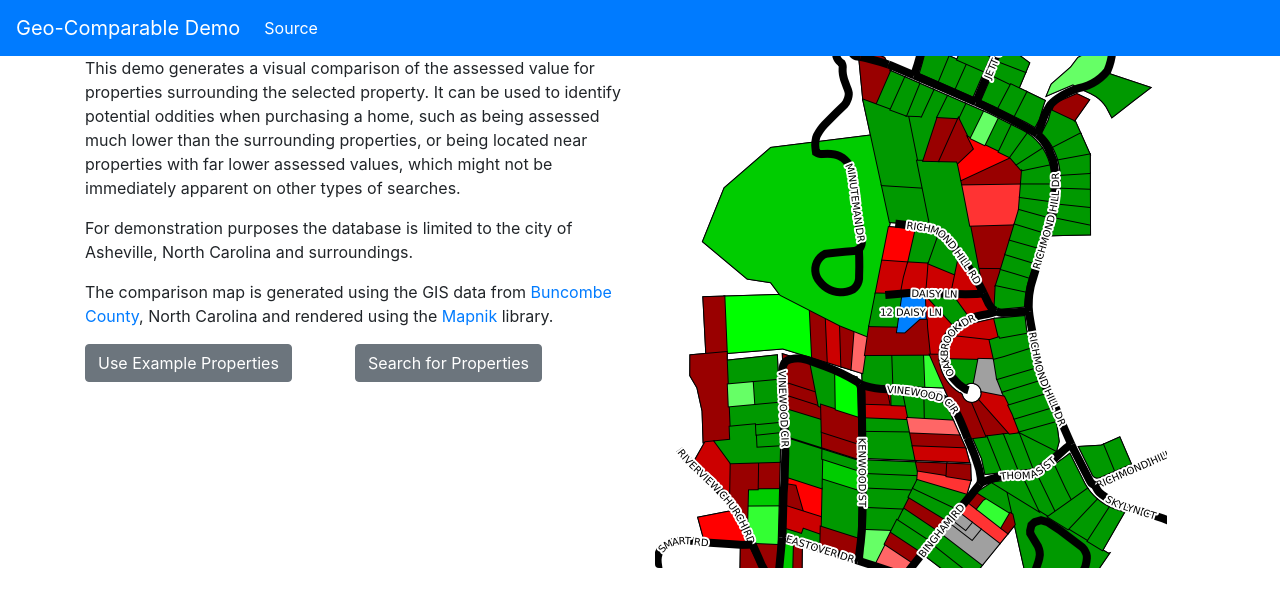
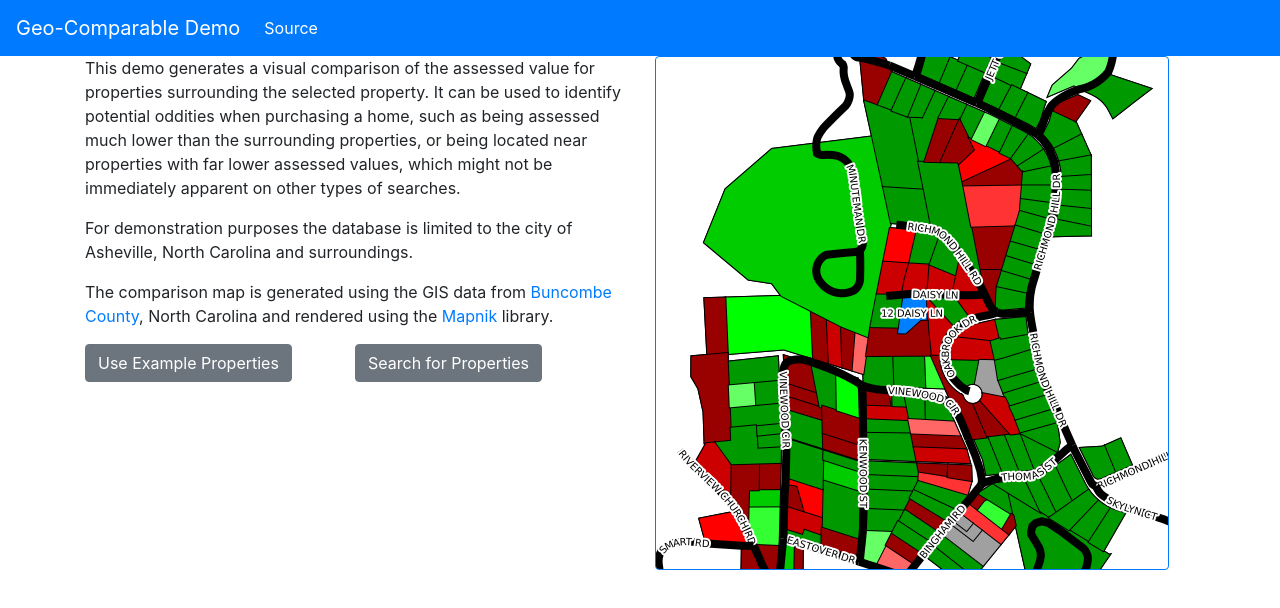
Before and after one commit to taylorj999/geo-comparable, a React app: page / in a window 1280 px wide. Shown: the top 608 px of the page. Built offline with nearby package versions, Linux system fonts and the light colour scheme.

Commit message:
Add border to image display.

```diff
--- a/src/client/components/DefaultHome.js
+++ b/src/client/components/DefaultHome.js
@@ -30,7 +30,7 @@ export default class DefaultHome extends Component {
        	    </div>
       	  </div>
       	  <div className="col">
-      	    <img src={exampleImg} className="figure-img img-fluid rounded"/>
+      	    <img src={exampleImg} className="figure-img img-fluid border border-primary rounded"/>
       	  </div>
       	</div>
       </div>
--- a/src/client/components/MapnikImage.js
+++ b/src/client/components/MapnikImage.js
@@ -21,10 +21,10 @@ export default class MapnikImage extends Component {
 		imageUrl += "&radius=" + this.props.radius;
 	}
 	if (this.state.loadedImage) {
-		return <img src={imageUrl} id="generatedimage" className="figure-img img-fluid rounded"/>
+		return <img src={imageUrl} id="generatedimage" className="figure-img img-fluid border border-primary rounded"/>
 	} else {
   	  return(<div>
-	           <img src={placeholderImg} className="figure-img img-fluid rounded"/>
+	           <img src={placeholderImg} className="figure-img img-fluid border border-primary rounded"/>
                <div style={hiddenStyle}>
                  <img src={imageUrl} id="generatedimage" style={hiddenStyle} onLoad={this.onImageLoaded.bind(this)}/>
                </div>
```
